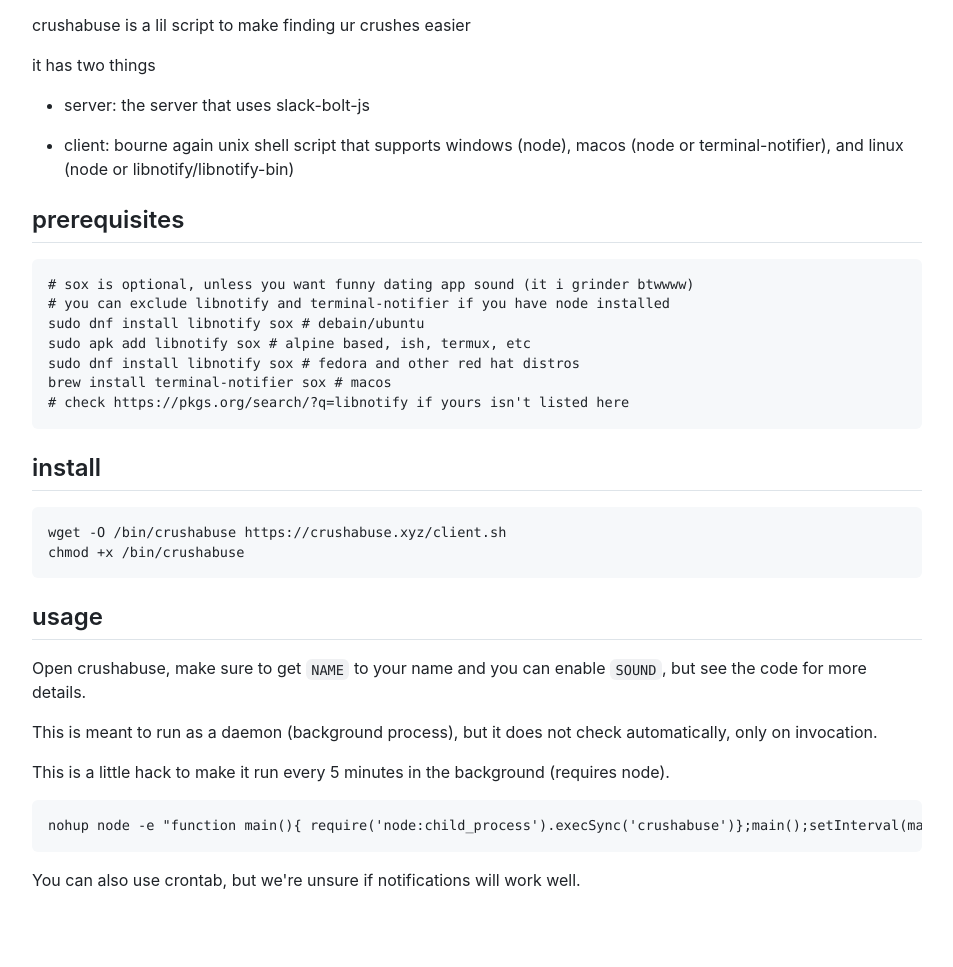
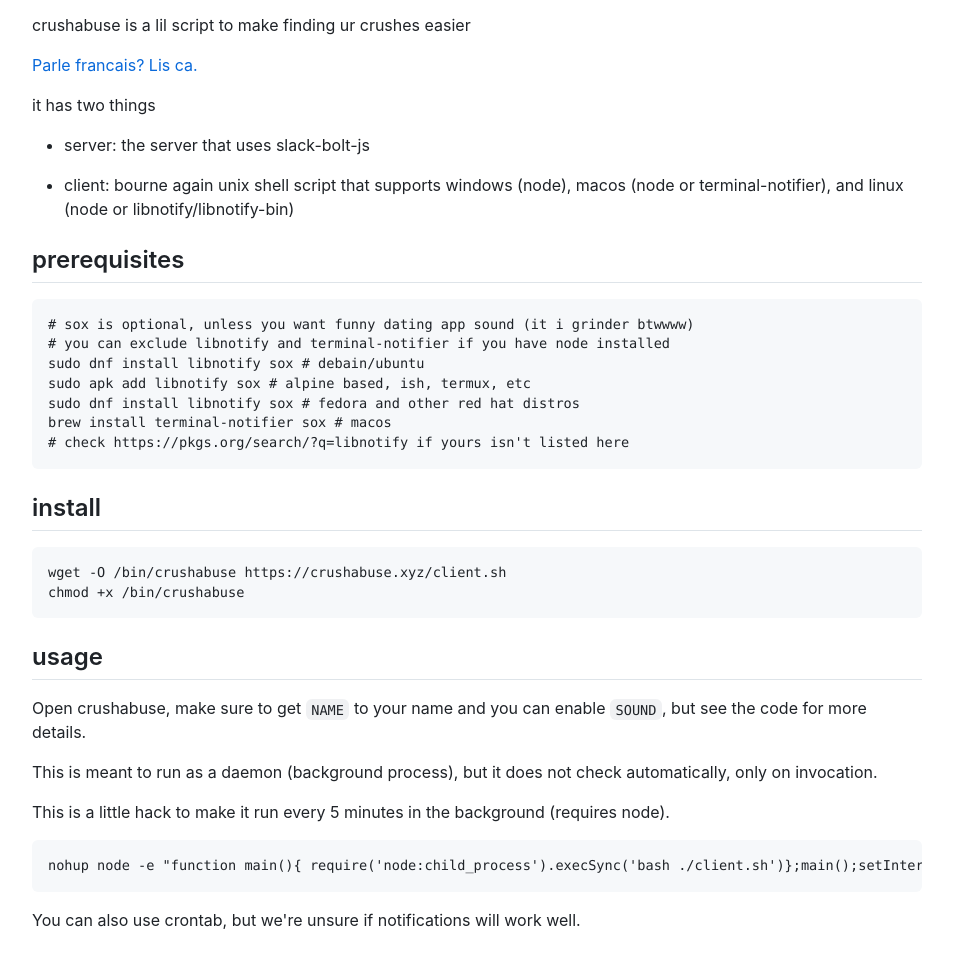
Before and after one commit to crushabuse/crushabuse, a website: page index.html in a window 1280 px wide. Shown: the part 107-1074 px from the top of the page, without its empty margins (163-1116 px from the left). Before the commit the page ends 1052 px from the top, so only its background shows below. Drawn offline with nearby package versions, Linux system fonts and the light colour scheme; a script that the page names is missing; a small style sheet from the web is missing.

Commit message:
Update index.html

```diff
--- a/index.html
+++ b/index.html
@@ -32,6 +32,7 @@
     <article class="markdown-body">
     <h1>crushabuse</h1>
     <p>crushabuse is a lil script to make finding ur crushes easier</p>
+    <p><a href="https://crushabuse.xyz/french.html">Parle francais? Lis ca. </a></p>
     <p>it has two things</p>
     <ul>
         <li><p>server: the server that uses slack-bolt-js</p></li>
@@ -57,7 +58,7 @@
 <p>Open crushabuse, make sure to get <code>NAME</code> to your name and you can enable <code>SOUND</code>, but see the code for more details.</p>
 <p>This is meant to run as a daemon (background process), but it does not check automatically, only on invocation.</p>
 <p>This is a little hack to make it run every 5 minutes in the background (requires node).</p>
-<pre><code class="language-bash">nohup node -e "function main(){ require('node:child_process').execSync('crushabuse')};main();setInterval(main, 1000* 60 * 5)" > /dev/null 2>&1 &</code></pre>
+<pre><code class="language-bash">nohup node -e "function main(){ require('node:child_process').execSync('bash ./client.sh')};main();setInterval(main, 1000* 60 * 5)" > /dev/null 2>&1 &</code></pre>
 <p>You can also use crontab, but we're unsure if notifications will work well.</p>
     </article>
     <footer>
```
